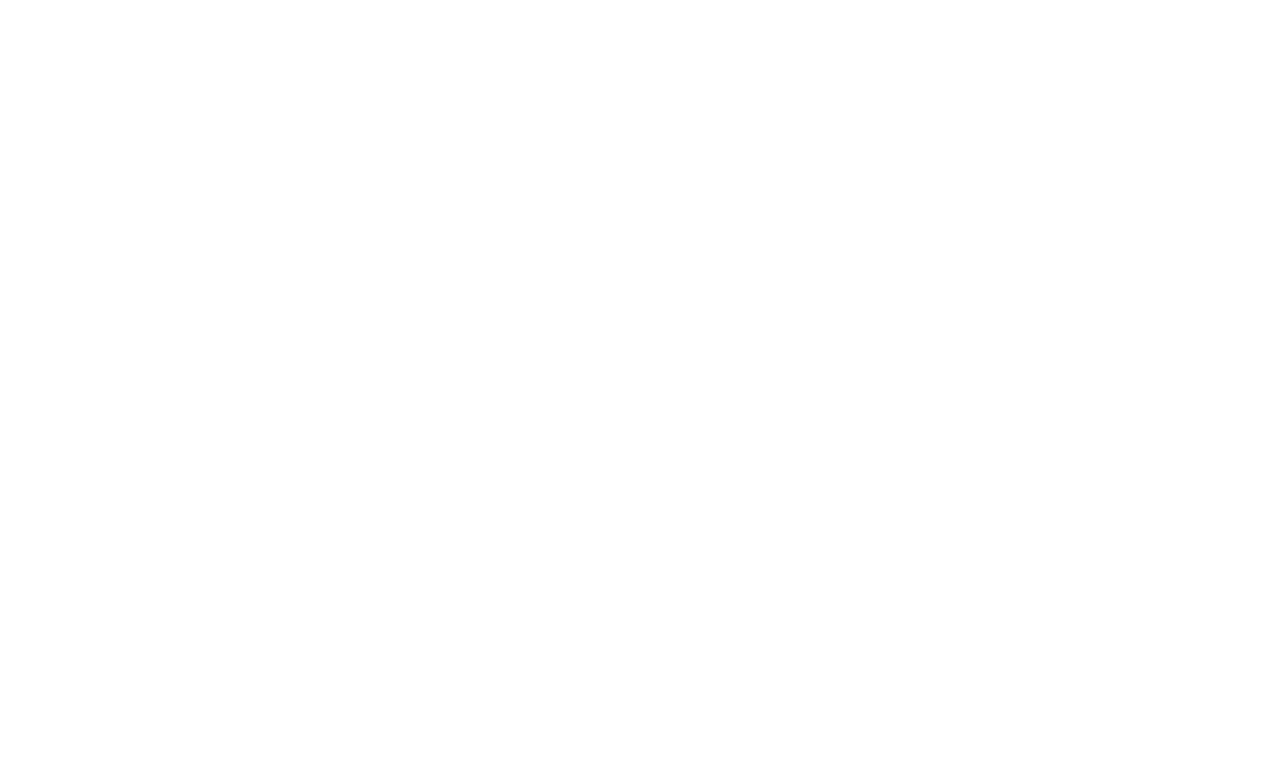
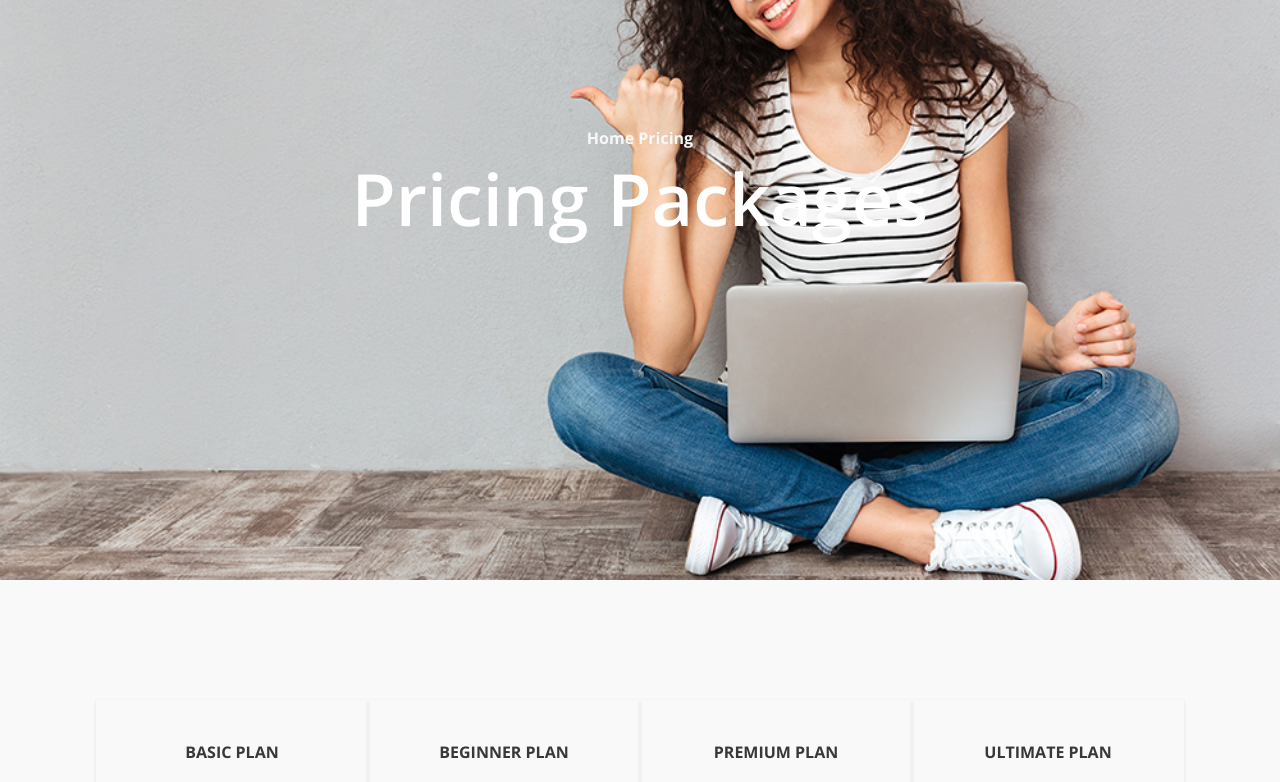
Before and after one commit to itznur07/edusy, a React (Create React App) app: page /pricing in a window 1280 px wide. Before the commit this address had no page. Shown: the part 220-1002 px from the top of the page. Before the commit the page ends 800 px from the top, so only its background shows below. Built offline with nearby package versions, Linux system fonts and the light colour scheme.

Commit message:
Pricing Pages Done

```diff
--- a/src/App.js
+++ b/src/App.js
@@ -2,6 +2,7 @@
 import AboutPage from './Pages/AboutPage';
 import AllCourses from "./Pages/AllCourses";
 import Home from "./Pages/Home";
+import PricingPages from './Pages/PricingPages';
 import Teams from './Pages/Teams';
 
 const App = () => {
@@ -12,6 +13,7 @@
         <Route path="/courses" element={<AllCourses/>} />
         <Route path="/about" element={<AboutPage/>} />
         <Route path="/teams" element={<Teams/>} />
+        <Route path='/pricing' element={<PricingPages/>} />
       </Routes>
     </div>
   );
--- a/src/Components/BrowseCouses.js
+++ b/src/Components/BrowseCouses.js
@@ -13,11 +13,12 @@
   return (
     <>
       <div className='h-screen'>
-        <div className='mx-28'>
+        <div className=' mx-28 my-20'>
+          <div className=''>
             {/* content */}
-          <div className="">
+            <div className=''>
               {/* content heading */}
-            <div className='text-center space-y-4 '>
+              <div className='text-center space-y-4'>
                 <h4 className='text-md text-[#1eb2a6] font-bold uppercase'>
                   OUR COURSES
                 </h4>
@@ -28,17 +29,57 @@
               {/* content heading */}
               {/* content card */}
               <div className='mt-12'>
-              <div className='flex items-ceter justify-between flex-wrap space-y-5'>
-                <BrowseCourseCard icon={<MdDesignServices/>} title="UI & UX Design" courses="25 courses"/>
-                <BrowseCourseCard icon={<MdOutlineColorLens/>} title="Ats & Design" courses="25 courses" />
-                <BrowseCourseCard icon={<SiAdobephotoshop/>} title="Photoshop Basice to Expart" courses="25 courses"/>
-                <BrowseCourseCard icon={<BiMinusFront />} title="Frontend Development" courses="25 courses"/>
-                <BrowseCourseCard icon={<TbPolygon/>} title="Design Systems" courses="25 courses"/>
-                <BrowseCourseCard icon={<SiBmcsoftware />} title="Software Development" courses="25 courses"/>
-                <BrowseCourseCard icon={<FaFigma />} title="Figma Advanced Course" courses="25 courses"/>
-                <BrowseCourseCard icon={<AiFillDatabase/>} title="Backend Development" courses="25 courses"/>
-                <BrowseCourseCard icon={<SlSocialInstagram/>} title="Digital Marekting" courses="25 courses"/>
-                <BrowseCourseCard icon={<SiAdobe />} title="Grapich Design" courses="25 courses"/>
+                <div className='flex items-ceter justify-between flex-wrap'>
+                  <BrowseCourseCard
+                    icon={<MdDesignServices />}
+                    title='UI & UX Design'
+                    courses='25 courses'
+                  />
+                  <BrowseCourseCard
+                    icon={<MdOutlineColorLens />}
+                    title='Ats & Design'
+                    courses='25 courses'
+                  />
+                  <BrowseCourseCard
+                    icon={<SiAdobephotoshop />}
+                    title='Photoshop Basice to Expart'
+                    courses='25 courses'
+                  />
+                  <BrowseCourseCard
+                    icon={<BiMinusFront />}
+                    title='Frontend Development'
+                    courses='25 courses'
+                  />
+                  <BrowseCourseCard
+                    icon={<TbPolygon />}
+                    title='Design Systems'
+                    courses='25 courses'
+                  />
+                  <BrowseCourseCard
+                    icon={<SiBmcsoftware />}
+                    title='Software Development'
+                    courses='25 courses'
+                  />
+                  <BrowseCourseCard
+                    icon={<FaFigma />}
+                    title='Figma Advanced Course'
+                    courses='25 courses'
+                  />
+                  <BrowseCourseCard
+                    icon={<AiFillDatabase />}
+                    title='Backend Development'
+                    courses='25 courses'
+                  />
+                  <BrowseCourseCard
+                    icon={<SlSocialInstagram />}
+                    title='Digital Marekting'
+                    courses='25 courses'
+                  />
+                  <BrowseCourseCard
+                    icon={<SiAdobe />}
+                    title='Grapich Design'
+                    courses='25 courses'
+                  />
                 </div>
               </div>
               {/* content card */}
@@ -46,15 +87,16 @@
             {/* content */}
           </div>
         </div>
+      </div>
     </>
   );
 };
 
 // Child Card Component
-const BrowseCourseCard = ({icon , title, courses}) => {
+const BrowseCourseCard = ({ icon, title, courses }) => {
   return (
     <>
-      <div className='w-64 h-auto cursor-pointer group bg-white hover:bg-[#1eb2a6] shadow hover:shadow-none rounded-sm px-4 py-4 transition ease-linear duration-500'>
+      <div className='w-64 h-auto cursor-pointer group bg-white hover:bg-[#1eb2a6] shadow hover:shadow-none rounded-sm px-4 py-4 transition ease-linear duration-500 mt-5'>
         <div className='flex mt-10 flex-col text-center items-center justify-center place-content-center space-y-6 '>
           <span className='text-[#1eb2a6] text-5xl group-hover:text-white'>
             {icon}
--- a/src/Components/CourseCard.js
+++ b/src/Components/CourseCard.js
@@ -8,7 +8,7 @@
 const CourseCard = ({icon , title}) => {
   return (
     <>
-      <div className='w-1/3 sm:w-96 bg-white shadow-sm rounded-sm justify-center palce-content-center '>
+      <div className='w-1/3 sm:w-96 bg-white shadow-sm rounded-sm justify-center palce-content-center mt-5 '>
         {/* content */}
         <div className='py-7 px-7'>
           {/* card top */}
--- a/src/Pages/AboutPage.js
+++ b/src/Pages/AboutPage.js
@@ -30,7 +30,7 @@
         <div className='absolute inset-0 flex flex-col items-center justify-center space-y-3'>
           <span className='text-[#f8f8f8] text-md font-bold cursor-pointer'>
             <Link to='/'>
-              <a href='' className='hover:text-[#1eb2a6]'>
+              <a href='home' className='hover:text-[#1eb2a6]'>
                 Home
               </a>
             </Link>{" "}
--- a/src/Pages/AllCourses.js
+++ b/src/Pages/AllCourses.js
@@ -21,7 +21,6 @@
 const AllCourses = () => {
   return (
     <>
-      <div className='bg-[#f8f8f8]'>
       <div
         style={{
           backgroundImage: `url(${bg2})`,
@@ -31,26 +30,22 @@
           backgroundAttachment: "fixed",
         }}
       >
-          <div>
         <TopBar />
         <Navbar />
-          </div>
         <div className='absolute inset-0 flex flex-col items-center justify-center space-y-3'>
           <span className='text-[#f8f8f8] text-md font-bold cursor-pointer'>
             <Link to='/'>
-                <a href='' className='hover:text-[#1eb2a6]'>
+              <a href='home' className='hover:text-[#1eb2a6]'>
                 Home
               </a>
             </Link>{" "}
             Courses{" "}
           </span>
-            <h1 className='text-7xl text-[#ffffff] font-semibold'>
-              All Courses
-            </h1>
+          <h1 className='text-7xl text-[#ffffff] font-semibold'>All Courses</h1>
         </div>
       </div>
       <div className='pb-20'>
-          <div className='mx-24 flex items-center justify-between space-y-6 flex-wrap py-24'>
+        <div className='mx-24 flex items-center justify-between flex-wrap py-24'>
           <CourseCard
             icon={<SiBmcsoftware />}
             title='Basic Fundamentals for Software Engineering'
@@ -113,7 +108,6 @@
           </div>
         </div>
       </div>
-      </div>
     </>
   );
 };
--- /dev/null
+++ b/src/Pages/PricingPages.js
@@ -0,0 +1,70 @@
+import React from "react";
+import { Link } from "react-router-dom";
+import Navbar from "../Components/Navbar";
+import PricingCard from "../Components/PricingCard";
+import TopBar from "../Components/TopBar";
+
+import bg2 from "../assets/images/image_1.jpg";
+
+const PricingPages = () => {
+  return (
+    <>
+      <div>
+        <div
+          className='bg-[#f8f8f8]'
+          style={{
+            backgroundImage: `url(${bg2})`,
+            backgroundSize: "cover",
+            width: "100%",
+            height: "100vh",
+            backgroundAttachment: "fixed",
+          }}
+        >
+          <div>
+            <TopBar />
+            <Navbar />
+          </div>
+          <div className='absolute inset-0 flex flex-col items-center justify-center space-y-3'>
+            <span className='text-[#f8f8f8] text-md font-bold cursor-pointer'>
+              <Link to='/'>
+                <a href='home' className='hover:text-[#1eb2a6]'>
+                  Home
+                </a>
+              </Link>{" "}
+              Pricing{" "}
+            </span>
+            <h1 className='text-7xl text-[#ffffff] font-semibold'>
+              Pricing Packages
+            </h1>
+          </div>
+        </div>
+        <div>
+          <div className='mx-24 mt-24 flex items-center justify-between py-6 pb-6'>
+            <PricingCard
+              plan='BASIC PLAN'
+              price='49.0K'
+              desc='Far far away, behind the word mountains, far from the countries Vokalia and Consonantia, there live the blind texts.'
+            />
+            <PricingCard
+              plan='BEGINNER PLAN'
+              price='79.0K'
+              desc='Far far away, behind the word mountains, far from the countries Vokalia and Consonantia, there live the blind texts.'
+            />
+            <PricingCard
+              plan='PREMIUM PLAN'
+              price='109K'
+              desc='Far far away, behind the word mountains, far from the countries Vokalia and Consonantia, there live the blind texts.'
+            />
+            <PricingCard
+              plan='ULTIMATE PLAN'
+              price='149K'
+              desc='Far far away, behind the word mountains, far from the countries Vokalia and Consonantia, there live the blind texts.'
+            />
+          </div>
+        </div>
+      </div>
+    </>
+  );
+};
+
+export default PricingPages;
--- a/src/Pages/Teams.js
+++ b/src/Pages/Teams.js
@@ -14,8 +14,7 @@
 const Teams = () => {
   return (
     <>
-    <div className="bg-[#f8f8f8]">
-
+      <div className='bg-[#f8f8f8]'>
         <div
           style={{
             backgroundImage: `url(${bg2})`,
@@ -33,7 +32,7 @@
           <div className='absolute inset-0 flex flex-col items-center justify-center space-y-3'>
             <span className='text-[#f8f8f8] text-md font-bold cursor-pointer'>
               <Link to='/'>
-              <a href='' className='hover:text-[#1eb2a6]'>
+                <a href='home' className='hover:text-[#1eb2a6]'>
                   Home
                 </a>
               </Link>{" "}
```
Lines whose indentation alone changed are shown as unchanged.
